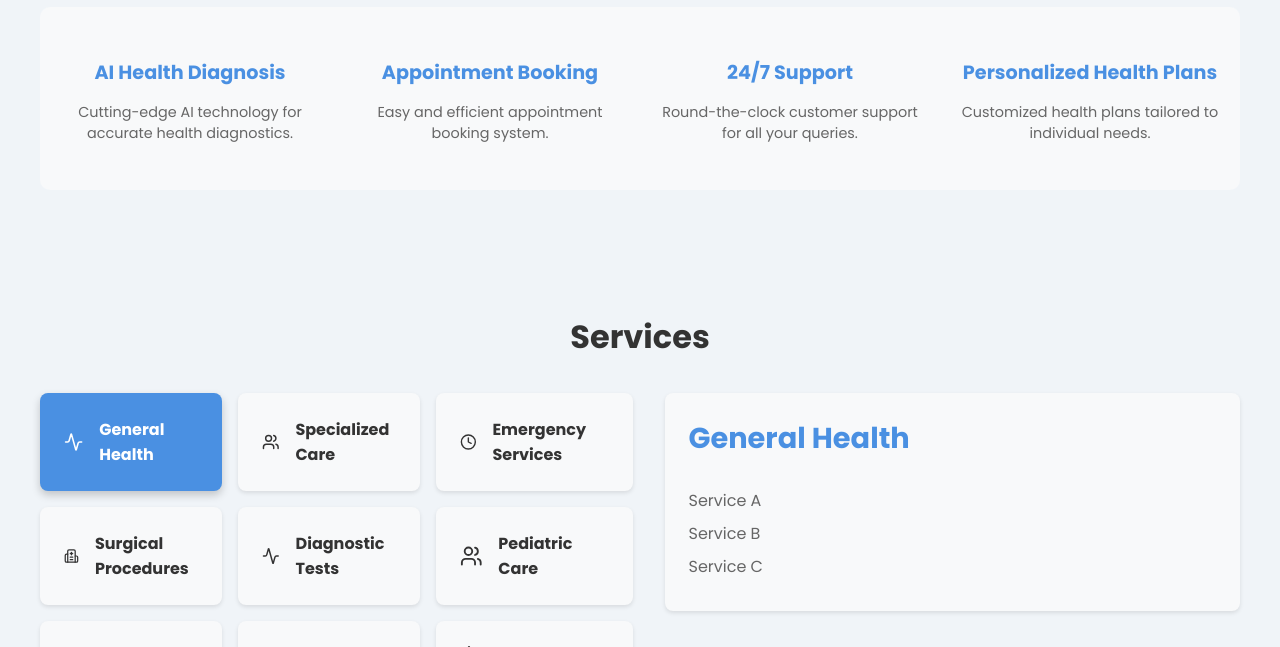
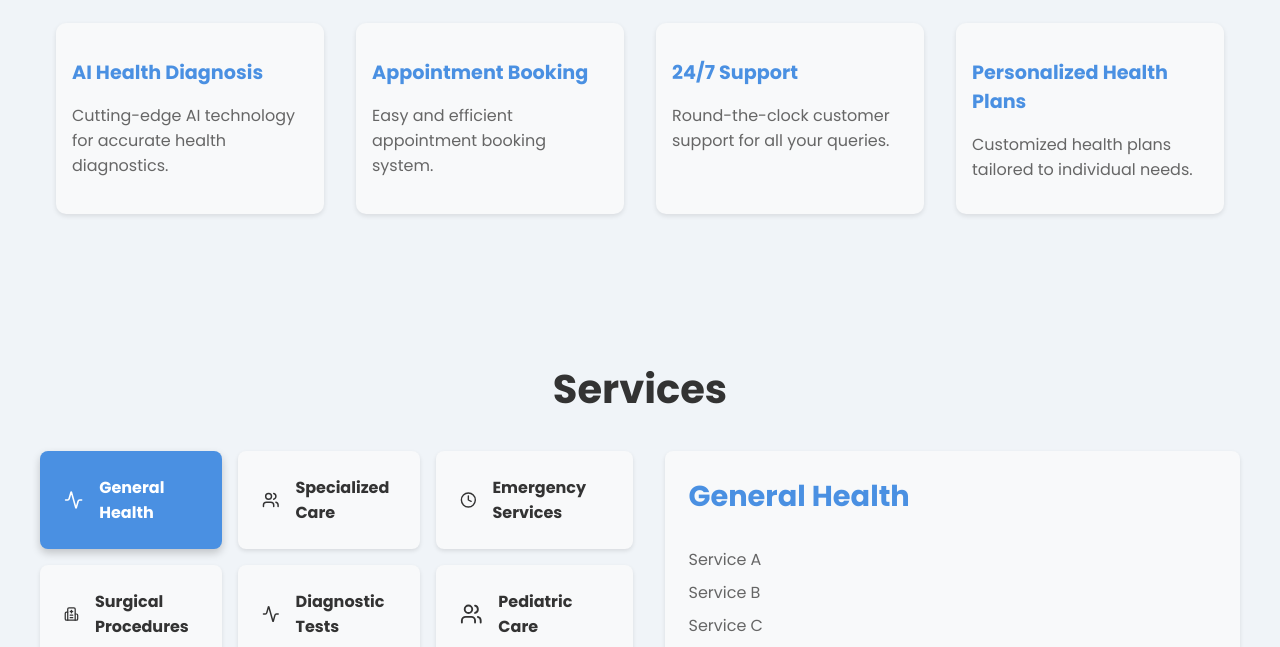
Before and after one commit to PixelPiratess/SIH-PixelPirates-Medicare, a React (Create React App) app in the folder frontend/: page / in a window 1280 px wide. Shown: the part 733-1380 px from the top of the page. Built offline with nearby package versions, Linux system fonts and the light colour scheme.

Commit message:
style: Update font styles for service details heading and feature boxes

```diff
--- a/frontend/src/components/Home.css
+++ b/frontend/src/components/Home.css
@@ -1,3 +1,5 @@
+@import url('https://fonts.googleapis.com/css2?family=Poppins:wght@400;600&family=Lato:wght@300;400;700&display=swap');
+
 :root {
   --content-max-width: 1200px;
   --content-padding: 2rem;
@@ -19,10 +21,14 @@
 body {
   margin: 0;
   padding: 0;
-  font-family: Arial, sans-serif;
+  font-family: 'Lato', sans-serif;
   background-color: var(--background-color);
   color: var(--text-color);
   transition: background-color 0.3s, color 0.3s;
+}
+
+h1, h2, h3 {
+  font-family: 'Poppins', sans-serif;
 }
 
 .home {
@@ -95,15 +101,20 @@ body {
   display: flex;
   justify-content: space-between;
   padding: 2rem 0;
+}
+
+.feature-box {
+  flex: 1;
   background-color: var(--feature-background);
   border-radius: 10px;
-  margin: 2rem 0;
+  margin: 1rem;
+  box-shadow: 0 2px 5px rgba(0, 0, 0, 0.1);
+  padding: 1rem;
+  transition: transform 0.3s;
 }
 
-.feature {
-  text-align: center;
-  flex: 1;
-  padding: 0 1rem;
+.feature-box:hover {
+  transform: translateY(-5px);
 }
 
 .feature h3 {
@@ -114,7 +125,6 @@ body {
 
 .feature p {
   color: var(--secondary-text-color);
-  font-size: 0.9rem;
 }
 
 .services {
@@ -124,7 +134,8 @@ body {
 .services h2 {
   text-align: center;
   margin-bottom: 2rem;
-  font-size: 2rem;
+  font-family: 'Poppins', sans-serif;
+  font-size: 2.5rem;
 }
 
 .services-container {
@@ -267,6 +278,8 @@ body {
 }
 
 .premium-feature p {
+  font-family: 'Lato', sans-serif;
+  font-size: 1rem;
   color: #666666;
   position: relative;
   z-index: 1;
--- a/frontend/src/components/Home.js
+++ b/frontend/src/components/Home.js
@@ -42,21 +42,29 @@ const Home = () => {
         </section>
 
         <section className="features">
+          <div className="feature-box">
             <div className="feature">
               <h3>AI Health Diagnosis</h3>
               <p>Cutting-edge AI technology for accurate health diagnostics.</p>
             </div>
+          </div>
+          <div className="feature-box">
             <div className="feature">
               <h3>Appointment Booking</h3>
               <p>Easy and efficient appointment booking system.</p>
             </div>
+          </div>
+          <div className="feature-box">
             <div className="feature">
               <h3>24/7 Support</h3>
               <p>Round-the-clock customer support for all your queries.</p>
             </div>
+          </div>
+          <div className="feature-box">
             <div className="feature">
               <h3>Personalized Health Plans</h3>
               <p>Customized health plans tailored to individual needs.</p>
+            </div>
           </div>
         </section>
 
```
Lines whose indentation alone changed are shown as unchanged.
